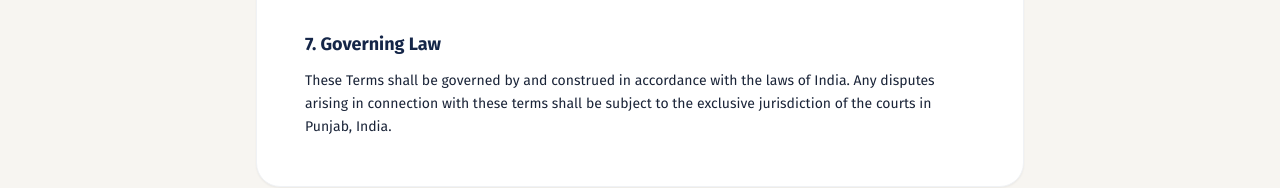
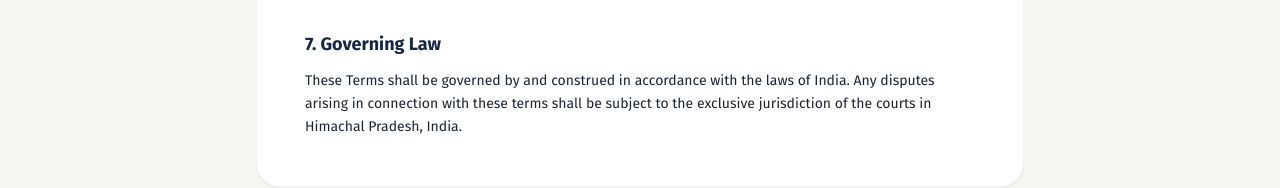
Before and after one commit to rudrakshkr/pahari-knits, a React (Vite) app: page /terms in a window 1280 px wide. Shown: the part 1172-1360 px from the top of the page. Built offline with nearby package versions, Linux system fonts and the light colour scheme.

Commit message:
docs: update legal jurisdiction to Himachal Pradesh in terms of service

```diff
--- a/src/pages/Terms.jsx
+++ b/src/pages/Terms.jsx
@@ -58,7 +58,7 @@ export default function Terms() {
           <section>
             <h2 className="text-lg font-bold text-navy-800 mb-3">7. Governing Law</h2>
             <p>
-              These Terms shall be governed by and construed in accordance with the laws of India. Any disputes arising in connection with these terms shall be subject to the exclusive jurisdiction of the courts in Punjab, India.
+              These Terms shall be governed by and construed in accordance with the laws of India. Any disputes arising in connection with these terms shall be subject to the exclusive jurisdiction of the courts in Himachal Pradesh, India.
             </p>
           </section>
         </div>
```
